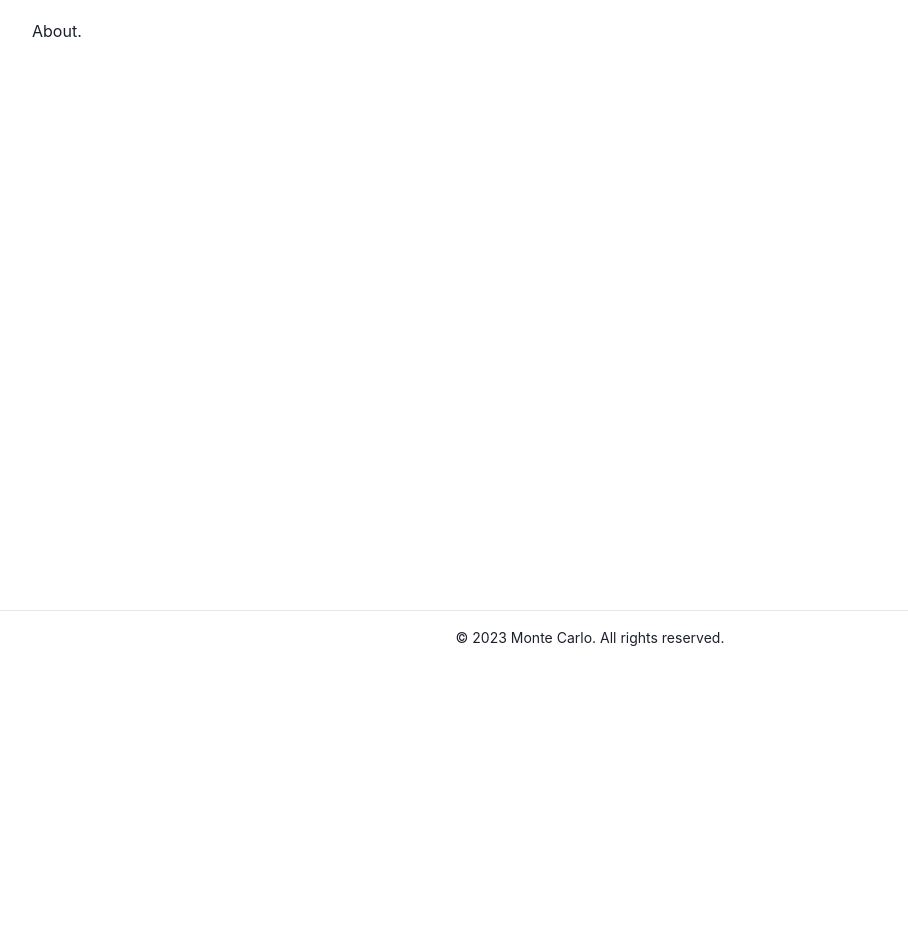
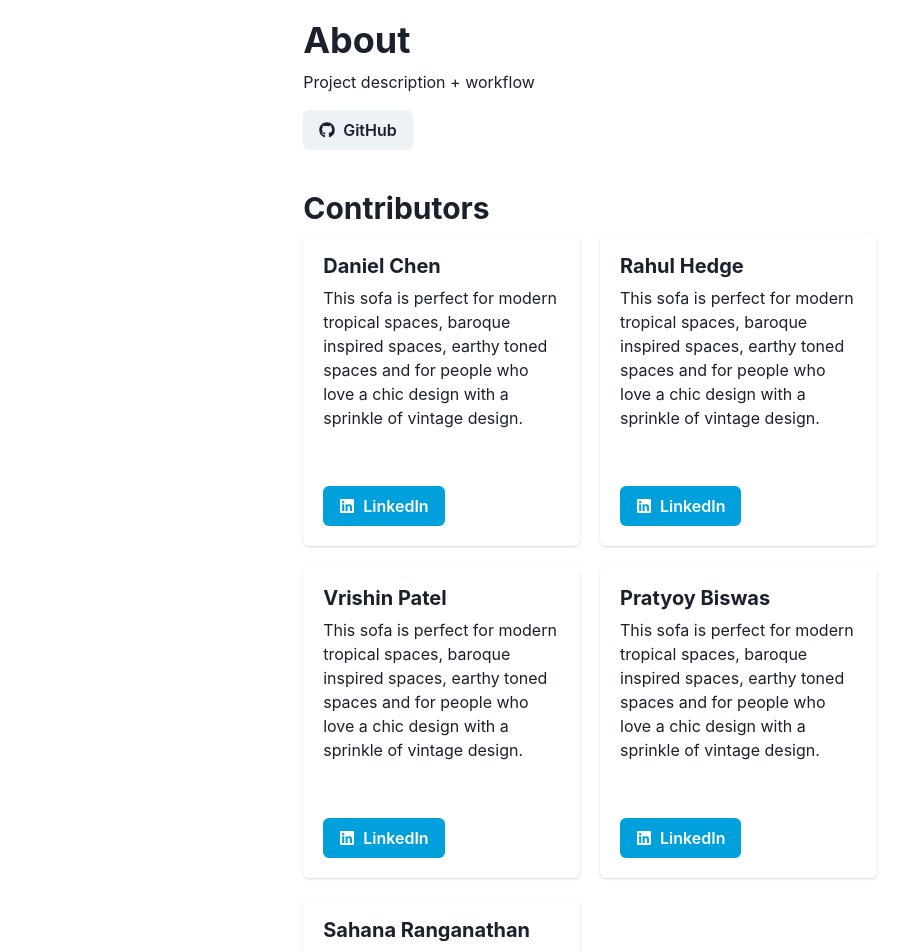
Before and after one commit to Hedgineering/MonteCarlo, a React (Vite) app in the folder client/: page /about in a window 1280 px wide. Shown: the part 120-1072 px from the top of the page, without its empty margins (50-958 px from the left). Before the commit the page ends 800 px from the top, so only its background shows below. Built offline with nearby package versions, Linux system fonts and the light colour scheme.

Commit message:
created layout for about page

```diff
--- a/client/src/pages/About.tsx
+++ b/client/src/pages/About.tsx
@@ -1,10 +1,127 @@
 import React from "react";
-import { Container } from "react-bootstrap";
+// import { Container } from "react-bootstrap";
+import { Box, Container, Heading, Text, Card, CardBody, Image, CardFooter, Button, SimpleGrid, Link, VStack } from "@chakra-ui/react"
+import { FaGithub, FaLinkedin } from "react-icons/fa";
 
 export default function About() {
   return (
     <Container>
-      <div>About.</div>
+      <VStack spacing={10} align="left">
+      <Box>
+      <Heading size="xl">About</Heading>
+      <Box>
+        <Text>Project description + workflow</Text>
+      </Box>
+        <Button variant="solid" colorScheme="gray" leftIcon={<FaGithub />}>
+          <Link href="https://github.com/Hedgineering/MonteCarlo">GitHub</Link>
+        </Button>
+      </Box>
+      <Box>
+      <Heading size="lg">Contributors</Heading>
+      <SimpleGrid spacing={5} minChildWidth="250px">
+        <Card maxW="sm">
+          <CardBody>
+            {/* <Image
+            src=""
+            alt="Green double couch with wooden legs"
+            borderRadius="lg"
+          /> */}
+            <Heading size="md">Daniel Chen</Heading>
+            <Text>
+              This sofa is perfect for modern tropical spaces, baroque inspired
+              spaces, earthy toned spaces and for people who love a chic design with a
+              sprinkle of vintage design.
+            </Text>
+          </CardBody>
+          <CardFooter>
+            <Button variant="solid" colorScheme="linkedin" leftIcon={<FaLinkedin />}>
+              <Link href="https://linkedin.com/in/pratyoy-biswas">LinkedIn</Link>
+            </Button>
+          </CardFooter>
+        </Card>
+        <Card maxW="sm">
+          <CardBody>
+            {/* <Image
+            src=""
+            alt="Green double couch with wooden legs"
+            borderRadius="lg"
+          /> */}
+            <Heading size="md">Rahul Hedge</Heading>
+            <Text>
+              This sofa is perfect for modern tropical spaces, baroque inspired
+              spaces, earthy toned spaces and for people who love a chic design with a
+              sprinkle of vintage design.
+            </Text>
+          </CardBody>
+          <CardFooter>
+            <Button variant="solid" colorScheme="linkedin" leftIcon={<FaLinkedin />}>
+              <Link href="https://linkedin.com/in/pratyoy-biswas">LinkedIn</Link>
+            </Button>
+          </CardFooter>
+        </Card>
+        <Card maxW="sm">
+          <CardBody>
+            {/* <Image
+            src=""
+            alt="Green double couch with wooden legs"
+            borderRadius="lg"
+          /> */}
+            <Heading size="md">Vrishin Patel</Heading>
+            <Text>
+              This sofa is perfect for modern tropical spaces, baroque inspired
+              spaces, earthy toned spaces and for people who love a chic design with a
+              sprinkle of vintage design.
+            </Text>
+          </CardBody>
+          <CardFooter>
+            <Button variant="solid" colorScheme="linkedin" leftIcon={<FaLinkedin />}>
+              <Link href="https://linkedin.com/in/pratyoy-biswas">LinkedIn</Link>
+            </Button>
+          </CardFooter>
+        </Card>
+        <Card maxW="sm">
+          <CardBody>
+            {/* <Image
+            src=""
+            alt="Green double couch with wooden legs"
+            borderRadius="lg"
+          /> */}
+            <Heading size="md">Pratyoy Biswas</Heading>
+            <Text>
+              This sofa is perfect for modern tropical spaces, baroque inspired
+              spaces, earthy toned spaces and for people who love a chic design with a
+              sprinkle of vintage design.
+            </Text>
+          </CardBody>
+          <CardFooter>
+            <Button variant="solid" colorScheme="linkedin" leftIcon={<FaLinkedin />}>
+              <Link href="https://linkedin.com/in/pratyoy-biswas">LinkedIn</Link>
+            </Button>
+          </CardFooter>
+        </Card>
+        <Card maxW="sm">
+          <CardBody>
+            {/* <Image
+            src=""
+            alt="Green double couch with wooden legs"
+            borderRadius="lg"
+          /> */}
+            <Heading size="md">Sahana Ranganathan</Heading>
+            <Text>
+              This sofa is perfect for modern tropical spaces, baroque inspired
+              spaces, earthy toned spaces and for people who love a chic design with a
+              sprinkle of vintage design.
+            </Text>
+          </CardBody>
+          <CardFooter>
+            <Button variant="solid" colorScheme="linkedin" leftIcon={<FaLinkedin />}>
+              <Link href="https://linkedin.com/in/pratyoy-biswas">LinkedIn</Link>
+            </Button>
+          </CardFooter>
+        </Card>
+      </SimpleGrid>
+      </Box>
+      </VStack>
     </Container>
   );
 }
```
Also changed, not shown: 2 other files (tests, documents, lock files or other folders).
